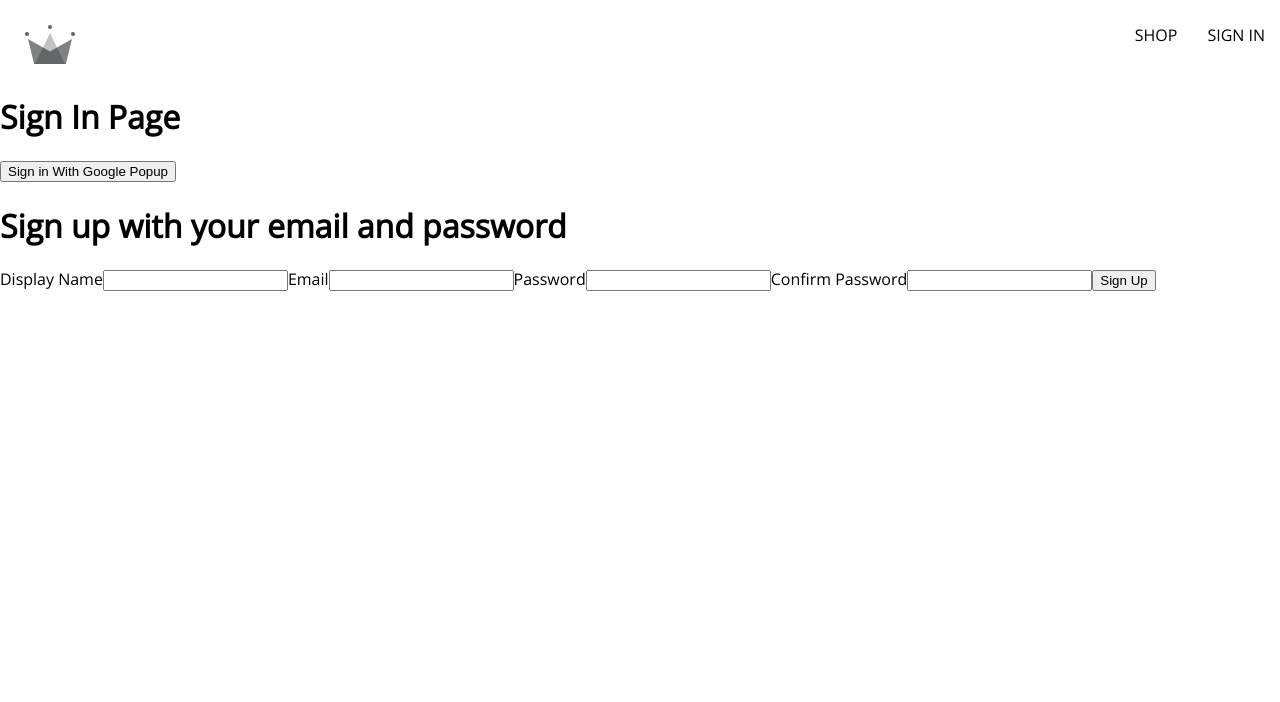
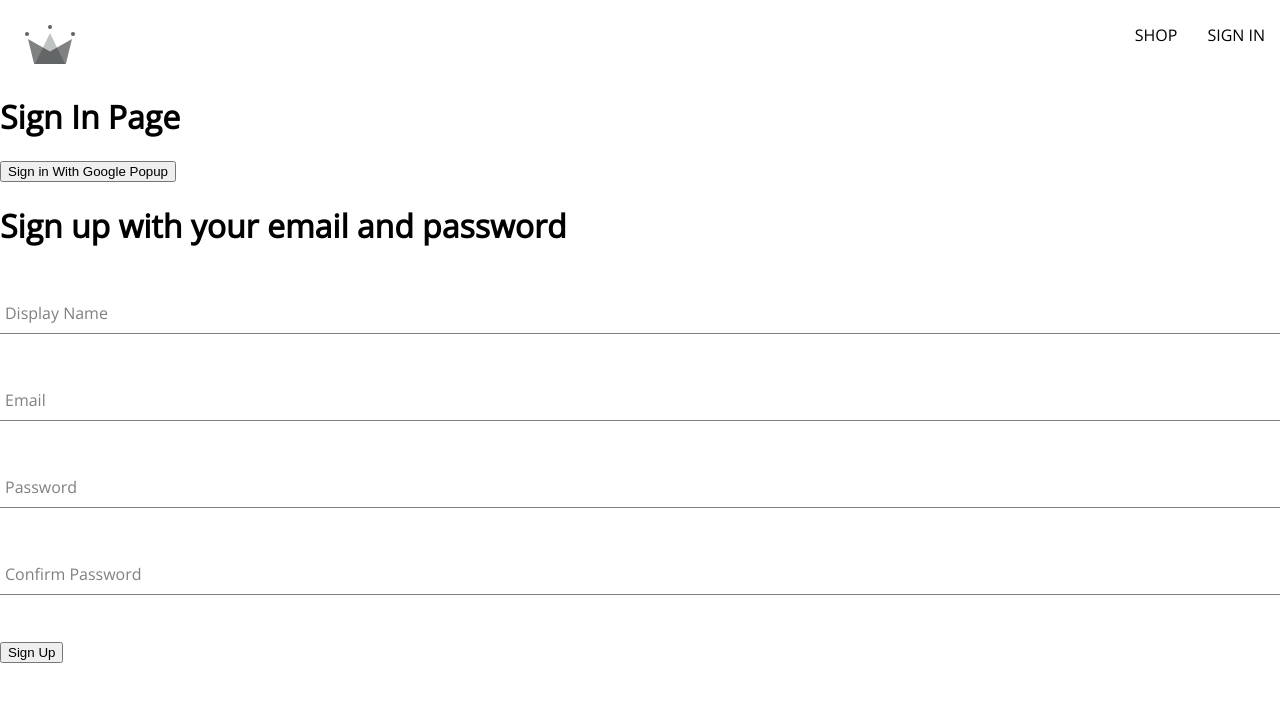
Before and after one commit to dbredden/vntg-ind, a React (Create React App) app: page /sign-in in a window 1280 px wide. Shown: the top 702 px of the page. Built offline with nearby package versions, Linux system fonts and the light colour scheme.

Commit message:
updated component and added styling

```diff
--- /dev/null
+++ b/src/components/form-input/form-input.component.jsx
@@ -0,0 +1,19 @@
+import './form-input.styles.scss';
+
+const FormInput = ({ label, ...otherProps }) => {
+  return (
+    <div className="group">
+      <input className="form-input" {...otherProps} />
+      {label && (
+        <label
+          className={`${
+            otherProps.value.length ? 'shrink' : ''
+          }form-input-label`}>
+          {label}
+        </label>
+      )}
+    </div>
+  );
+};
+
+export default FormInput;
--- /dev/null
+++ b/src/components/form-input/form-input.styles.scss
@@ -0,0 +1 @@
+$sub-color: grey; $main-color: black; @mixin shrinkLabel { top: -14px; font-size: 12px; color: $main-color; } .group { position: relative; margin: 45px 0; .form-input { background: none; background-color: white; color: $sub-color; font-size: 18px; padding: 10px 10px 10px 5px; display: block; width: 100%; border: none; border-radius: 0; border-bottom: 1px solid $sub-color; margin: 25px 0; &:focus { outline: none; } &:focus ~ .form-input-label { @include shrinkLabel(); } } input[type='password'] { letter-spacing: 0.3em; } .form-input-label { color: $sub-color; font-size: 16px; font-weight: normal; position: absolute; pointer-events: none; left: 5px; top: 10px; transition: 300ms ease all; &.shrink { @include shrinkLabel(); } } }
--- a/src/components/sign-up-form/sign-up-form.component.jsx
+++ b/src/components/sign-up-form/sign-up-form.component.jsx
@@ -1,4 +1,6 @@
 import { useState } from 'react';
+
+import FormInput from '../form-input/form-input.component';
 
 import {
   createAuthUserWithEmailAndPassword,
@@ -25,7 +27,7 @@ const SignUpForm = () => {
   const handleSubmit = async (event) => {
     event.preventDefault();
 
-    if (password != confirmPassword) {
+    if (password !== confirmPassword) {
       alert('passwords do not match');
       return;
     }
@@ -37,14 +39,15 @@ const SignUpForm = () => {
       );
 
       await createUserDocumentFromAuth(user, { displayName });
-      reset;
+      resetFormFields();
 
       console.log(user);
     } catch (error) {
       if (error.code === 'auth/email-already-in-use') {
-        alert('cannot create user, email already in use');
+        alert('Cannot create user, email already in use');
+      } else {
+        console.log('user creation encountered an error', error);
       }
-      console.log('user creation encountered an error', error);
     }
   };
 
@@ -58,8 +61,8 @@ const SignUpForm = () => {
     <div>
       <h1>Sign up with your email and password</h1>
       <form onSubmit={handleSubmit}>
-        <label>Display Name</label>
-        <input
+        <FormInput
+          label="Display Name"
           type="text"
           required
           onChange={handleChange}
@@ -67,8 +70,8 @@ const SignUpForm = () => {
           value={displayName}
         />
 
-        <label>Email</label>
-        <input
+        <FormInput
+          label="Email"
           type="email"
           required
           onChange={handleChange}
@@ -76,8 +79,8 @@ const SignUpForm = () => {
           value={email}
         />
 
-        <label>Password</label>
-        <input
+        <FormInput
+          label="Password"
           type="password"
           required
           onChange={handleChange}
@@ -85,8 +88,8 @@ const SignUpForm = () => {
           value={password}
         />
 
-        <label>Confirm Password</label>
-        <input
+        <FormInput
+          label="Confirm Password"
           type="password"
           required
           onChange={handleChange}
```
